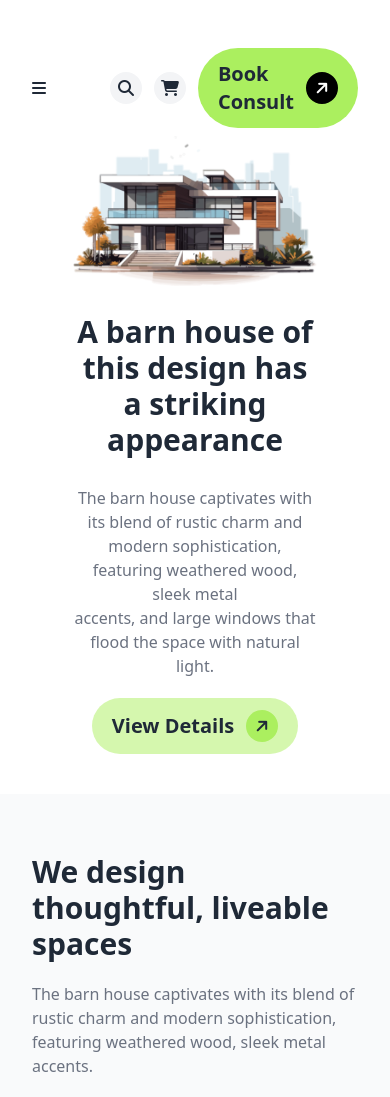
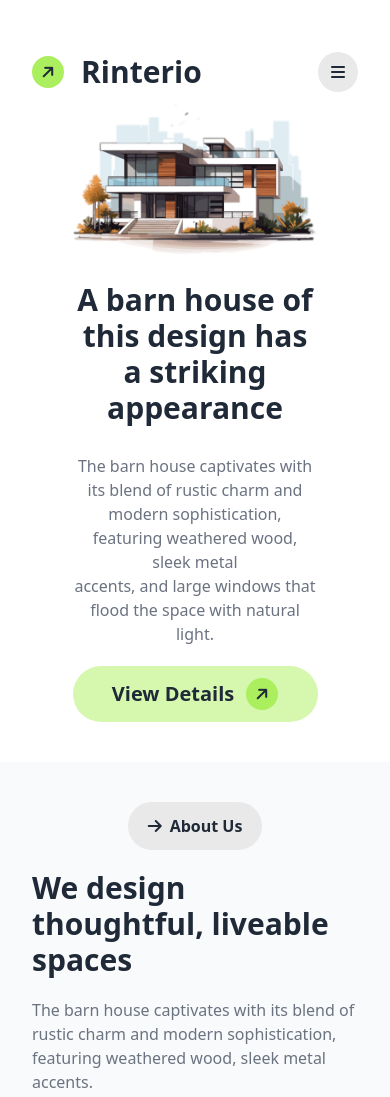
Before and after one commit to estiakahamed01/rinterio-design, a plain HTML site: page index.html in a window 390 px wide. Shown: the top 1097 px of the page. Drawn offline with nearby package versions, Linux system fonts and the light colour scheme.

Commit message:
Added Header & Objective part for all devices

```diff
--- a/index.html
+++ b/index.html
@@ -16,10 +16,7 @@
     <header class="container mx-auto py-10 px-6">
         <!-- Navbar -->
         <div class="navbar bg-base-100 flex justify-between">
-            <div class="md:hidden lg:hidden">
-                <i class="fa-solid fa-bars"></i>
-            </div>
-            <div class="navbar-start hidden md:inline-flex lg:inline-flex">
+            <div class="navbar-start">
                 <h3 class="w-4 h-5 p-4 flex items-center justify-center rounded-full -rotate-45 bg-[#ABEF5F]"><i class="fa-solid fa-arrow-right"></i></h3>
                 <a class="btn btn-ghost text-3xl font-bold">Rinterio</a>
             </div>
@@ -32,7 +29,7 @@
                 <li class=" hover:font-bold"><a>Contact Us</a></li>
               </ul>
             </div>
-            <div class="navbar-end flex space-x-3">
+            <div class="navbar-end flex space-x-3 hidden md:inline-flex">
                 <i class="fa-solid fa-magnifying-glass w-5 h-5 p-4 bg-gray-100 rounded-full flex justify-center items-center"></i>
                 <i class="fa-solid fa-cart-shopping w-5 h-5 p-4 bg-gray-100 rounded-full flex justify-center items-center"></i>
               <div class="flex flex-row justify-center items-center space-x-3 bg-[#ABEF5F] px-5 py-3 rounded-full">
@@ -40,7 +37,10 @@
                 <i class="fa-solid fa-arrow-right w-4 h-5 p-4 flex items-center justify-center rounded-full -rotate-45 bg-black text-white"></i>
               </div>
             </div>
-          </div>
+            <div class="lg:hidden md:ml-5">
+                <i class="fa-solid fa-bars w-5 h-5 p-5 flex justify-center items-center bg-[#E9E9E9] rounded-full"></i>
+            </div>
+        </div>
 
         <!-- Banner Section -->
          <div class="container mx-auto px-6">
@@ -48,7 +48,7 @@
                 <img src="./assets/banner.png" alt="">
             <h1 class="font-black text-3xl lg:text-5xl text-center my-7">A barn house of this design has a striking appearance</h1>
             <p class="text-gray-500 font-medium text-center mb-5">The barn house captivates with its blend of rustic charm and modern sophistication, featuring weathered wood, sleek metal <br>accents, and large windows that flood the space with natural light.</p>
-            <div class="flex flex-row space-x-3 justify-center items-center px-5 py-3 rounded-full bg-[rgba(171,239,95,0.5)]">
+            <div class="w-full md:w-auto lg:w-auto flex flex-row space-x-3 justify-center items-center px-5 py-3  rounded-full bg-[rgba(171,239,95,0.5)]">
                 <button class="text-xl font-bold">View Details</button>
                 <h3 class="w-4 h-5 p-4 flex items-center justify-center rounded-full -rotate-45 bg-[#ABEF5F]"><i class="fa-solid fa-arrow-right"></i></h3>
             </div>
@@ -61,6 +61,13 @@
             <div class="lg:flex lg:flex-row lg:justify-between px-5 justify-center items-center">
                 <!-- text -->
                  <div class="mb-10 lg:w-1/3">
+                    <img class="mb-4 hidden md:block md:relative md:-left-7" src="./assets/Vector.png" alt="">
+                    <div class="flex justify-center items-center md:justify-start lg:justify-start">
+                        <div class="w-auto flex items-center justify-center space-x-2 px-5 py-3 bg-[#E9E9E9] rounded-full">
+                            <i class="fa-solid fa-arrow-right text-gray-800"></i>
+                            <p class="font-bold text-gray-800">About Us</p>
+                        </div>
+                    </div>
                     <h1 class="text-3xl font-extrabold py-5">We design thoughtful, liveable spaces</h1>
                     <p class="text-gray-500 font-medium">The barn house captivates with its blend of rustic charm and modern sophistication, featuring weathered wood, sleek metal accents.</p>
                     <div class="flex flex-col md:flex-row lg:flex-col md:space-x-3">
```
